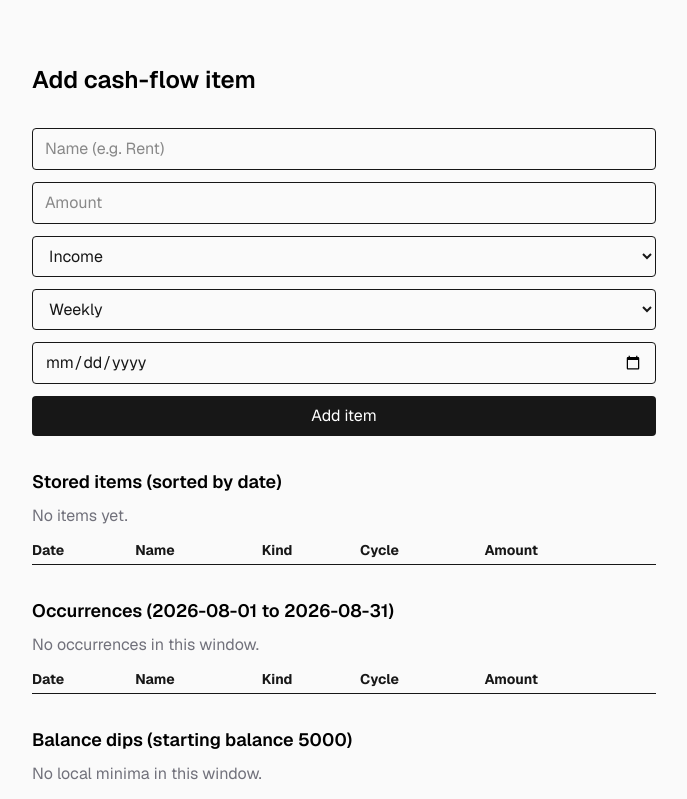
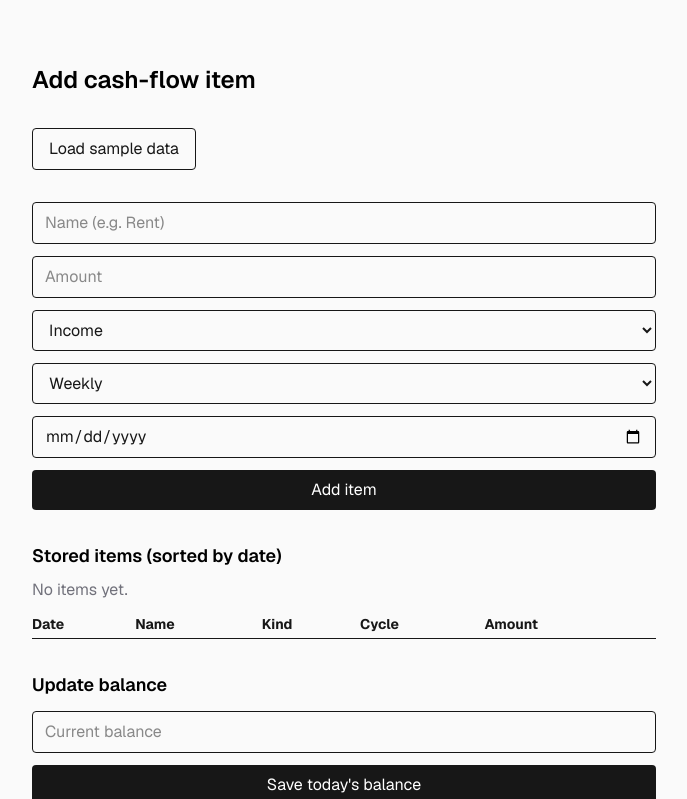
Before and after one commit to Marlve/Cashflow-Predictor, a Next.js app: page / in a window 1280 px wide. Shown: the top 799 px of the page, without its empty margins (296-983 px from the left). Built offline with nearby package versions, Linux system fonts and the light colour scheme.

Commit message:
added a input data for tesing and adjusted current balance to only walk from the current date that it is submitted

```diff
--- a/app/actions.ts
+++ b/app/actions.ts
@@ -1,7 +1,9 @@
 "use server";
 
 import { revalidatePath } from "next/cache";
-import { addItem } from "@/lib/storage";
+import { addItem, getItems, setBalanceCheckpoint } from "@/lib/storage";
+import { todayISO } from "@/lib/occurrences";
+import { sampleItems } from "@/lib/seedData";
 import { Cycle, ItemKind } from "@/lib/types";
 
 export async function addItemAction(formData: FormData): Promise<void> {
@@ -16,3 +18,20 @@ export async function addItemAction(formData: FormData): Promise<void> {
 
   revalidatePath("/");
 }
+
+export async function setBalanceAction(formData: FormData): Promise<void> {
+  setBalanceCheckpoint({
+    date: todayISO(),
+    balance: Number(formData.get("balance")),
+  });
+
+  revalidatePath("/");
+}
+
+export async function seedAction(): Promise<void> {
+  if (getItems().length === 0) {
+    sampleItems().forEach(addItem);
+  }
+
+  revalidatePath("/");
+}
--- a/app/page.tsx
+++ b/app/page.tsx
@@ -1,14 +1,24 @@
-import { addItemAction } from "./actions";
-import { getItems, sortItems } from "@/lib/storage";
+import { addItemAction, seedAction, setBalanceAction } from "./actions";
+import { getBalanceCheckpoint, getItems, sortItems } from "@/lib/storage";
 import { currentMonthWindow, expandAll } from "@/lib/occurrences";
 import { STARTING_BALANCE, findLocalMinima, walkBalance } from "@/lib/forecast";
 
 export default function Home() {
   const items = sortItems(getItems(), "date");
   const window = currentMonthWindow();
-  const occurrences = expandAll(getItems(), window);
-  const trajectory = walkBalance(occurrences, STARTING_BALANCE);
-  const dips = findLocalMinima(trajectory, STARTING_BALANCE);
+  const allOccurrences = expandAll(getItems(), window);
+
+  const checkpoint = getBalanceCheckpoint();
+  const startingBalance = checkpoint ? checkpoint.balance : STARTING_BALANCE;
+  // Charges up to and including the checkpoint date are already reflected in
+  // the checked balance, so the walk only needs what's still ahead.
+  const occurrences = checkpoint
+    ? allOccurrences.filter((occ) => occ.date > checkpoint.date)
+    : allOccurrences;
+
+  const trajectory = walkBalance(occurrences, startingBalance);
+  const dips = findLocalMinima(trajectory, startingBalance);
+  const balanceByDate = new Map(trajectory.map((point) => [point.date, point.balance]));
 
   return (
     <div className="flex flex-col flex-1 items-center bg-zinc-50 font-sans dark:bg-black">
@@ -16,6 +26,14 @@ export default function Home() {
         <h1 className="text-2xl font-semibold text-black dark:text-zinc-50">
           Add cash-flow item
         </h1>
+
+        {items.length === 0 && (
+          <form action={seedAction}>
+            <button type="submit" className="rounded border px-4 py-2">
+              Load sample data
+            </button>
+          </form>
+        )}
 
         <form action={addItemAction} className="flex flex-col gap-3">
           <input name="name" placeholder="Name (e.g. Rent)" required className="border rounded px-3 py-2" />
@@ -66,6 +84,30 @@ export default function Home() {
           </table>
         </div>
 
+        <div className="flex flex-col gap-3">
+          <h2 className="text-lg font-semibold text-black dark:text-zinc-50">
+            Update balance
+          </h2>
+          {checkpoint && (
+            <p className="text-zinc-500">
+              Last checked {checkpoint.date}: {checkpoint.balance}
+            </p>
+          )}
+          <form action={setBalanceAction} className="flex flex-col gap-3">
+            <input
+              name="balance"
+              type="number"
+              step="0.01"
+              placeholder="Current balance"
+              required
+              className="border rounded px-3 py-2"
+            />
+            <button type="submit" className="rounded bg-foreground text-background px-4 py-2">
+              Save today&apos;s balance
+            </button>
+          </form>
+        </div>
+
         <div className="flex flex-col gap-2">
           <h2 className="text-lg font-semibold text-black dark:text-zinc-50">
             Occurrences ({window.start} to {window.end})
@@ -81,6 +123,7 @@ export default function Home() {
                 <th className="border-b py-1">Kind</th>
                 <th className="border-b py-1">Cycle</th>
                 <th className="border-b py-1">Amount</th>
+                <th className="border-b py-1">Balance</th>
               </tr>
             </thead>
             <tbody>
@@ -91,6 +134,7 @@ export default function Home() {
                   <td className="py-1">{occ.kind}</td>
                   <td className="py-1">{occ.cycle}</td>
                   <td className="py-1">{occ.amount}</td>
+                  <td className="py-1">{balanceByDate.get(occ.date)}</td>
                 </tr>
               ))}
             </tbody>
@@ -99,7 +143,7 @@ export default function Home() {
 
         <div className="flex flex-col gap-2">
           <h2 className="text-lg font-semibold text-black dark:text-zinc-50">
-            Balance dips (starting balance {STARTING_BALANCE})
+            Balance dips (starting balance {startingBalance})
           </h2>
           {dips.length === 0 && (
             <p className="text-zinc-500">No local minima in this window.</p>
--- a/lib/forecast.ts
+++ b/lib/forecast.ts
@@ -1,6 +1,6 @@
 import { Occurrence } from "./occurrences";
 
-export const STARTING_BALANCE = 5000; // placeholder constant, no UI/persistence yet
+export const STARTING_BALANCE = 5000; // fallback used until a balance checkpoint is saved
 
 export interface BalancePoint {
   date: string; // ISO YYYY-MM-DD
--- a/lib/occurrences.ts
+++ b/lib/occurrences.ts
@@ -135,6 +135,11 @@ export function expandAll(items: CashFlowItem[], window: ForecastWindow): Occurr
   return all;
 }
 
+export function todayISO(): string {
+  const now = new Date();
+  return toISO(now.getUTCFullYear(), now.getUTCMonth() + 1, now.getUTCDate());
+}
+
 export function currentMonthWindow(): ForecastWindow {
   const now = new Date();
   const y = now.getUTCFullYear();
--- /dev/null
+++ b/lib/seedData.ts
@@ -0,0 +1,15 @@
+import { CashFlowItem } from "./types";
+
+// Fixed, well-past start dates so recurrence lands on the same day-of-month /
+// weekday regardless of when this is run. Only the day-of-month (monthly),
+// weekday (weekly), and month/day (annual) matter once expanded.
+export function sampleItems(): CashFlowItem[] {
+  return [
+    { id: crypto.randomUUID(), name: "Salary", amount: 3000, cycle: "monthly", startDate: "2024-01-25", kind: "income" },
+    { id: crypto.randomUUID(), name: "Freelance", amount: 150, cycle: "weekly", startDate: "2024-01-01", kind: "income" },
+    { id: crypto.randomUUID(), name: "Rent", amount: 1200, cycle: "monthly", startDate: "2024-01-01", kind: "bill" },
+    { id: crypto.randomUUID(), name: "Netflix", amount: 55, cycle: "monthly", startDate: "2024-01-15", kind: "bill" },
+    { id: crypto.randomUUID(), name: "Gym", amount: 40, cycle: "weekly", startDate: "2024-01-03", kind: "bill" },
+    { id: crypto.randomUUID(), name: "Car insurance", amount: 1200, cycle: "annual", startDate: "2024-03-10", kind: "bill" },
+  ];
+}
--- a/lib/storage.ts
+++ b/lib/storage.ts
@@ -1,6 +1,7 @@
-import { CashFlowItem } from "./types";
+import { BalanceCheckpoint, CashFlowItem } from "./types";
 
 const items: CashFlowItem[] = [];
+let balanceCheckpoint: BalanceCheckpoint | null = null;
 
 export function addItem(item: CashFlowItem): void {
   items.push(item);
@@ -8,6 +9,14 @@ export function addItem(item: CashFlowItem): void {
 
 export function getItems(): CashFlowItem[] {
   return items;
+}
+
+export function setBalanceCheckpoint(checkpoint: BalanceCheckpoint): void {
+  balanceCheckpoint = checkpoint;
+}
+
+export function getBalanceCheckpoint(): BalanceCheckpoint | null {
+  return balanceCheckpoint;
 }
 
 export type SortKey = "date" | "month" | "year";
--- a/lib/types.ts
+++ b/lib/types.ts
@@ -9,3 +9,8 @@ export interface CashFlowItem {
   startDate: string; // ISO date, YYYY-MM-DD
   kind: ItemKind;
 }
+
+export interface BalanceCheckpoint {
+  date: string; // ISO date, YYYY-MM-DD - the day this balance was checked
+  balance: number;
+}
```
